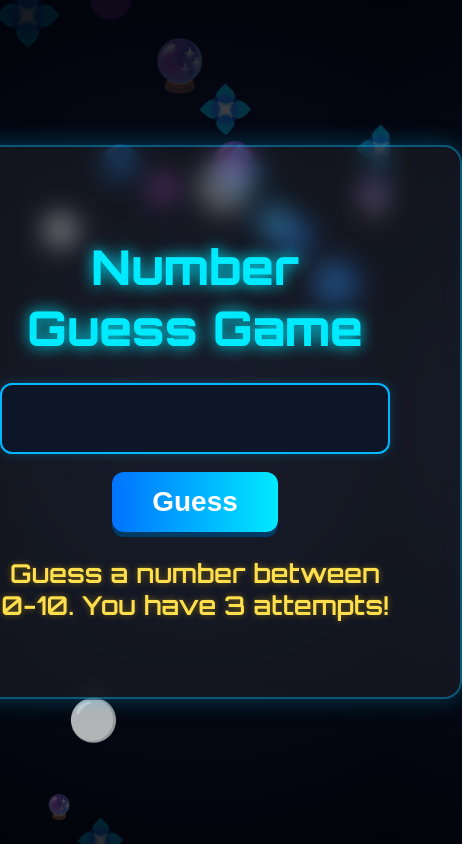
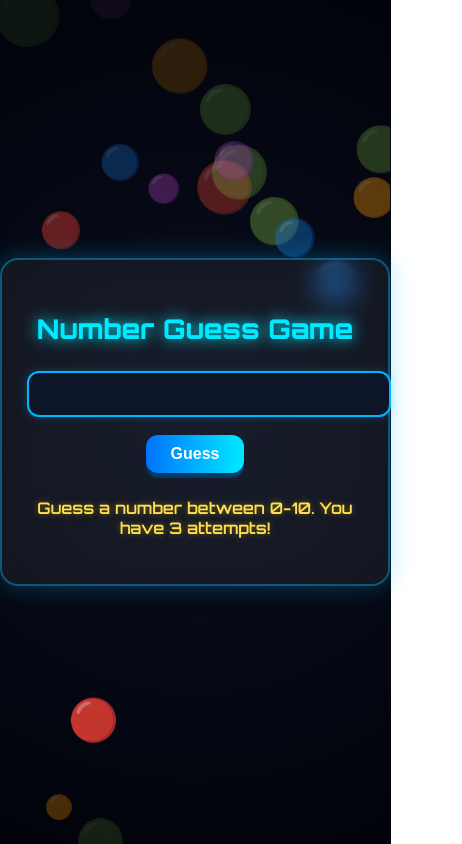
Before and after one commit to NethmiAsinsala/Guess-the-Number, a plain HTML site: page index.html in a window 390 px wide. Shown: the whole page, 462 px wide, since content can reach past the window. Drawn offline with Linux system fonts and the light colour scheme.

```diff
--- a/app.js
+++ b/app.js
@@ -48,9 +48,9 @@ function createBubbles(type) {
 
     let emojis = [];
 
-    if (type === "normal") emojis = ["⚪", "🔵", "🟣", "🔮", "💠"];
-    if (type === "win") emojis = ["🎉", "😀", "🎈", "🥳", "🏆"];
-    if (type === "wrong") emojis = [ "👎", "😭", "❌"];
+    if (type === "normal") emojis = ["🔴", "🔵", "🟣", "🟠", "🟢"];
+    if (type === "win") emojis = ["🎉", "🥳", "🎉", "🥳", "🎉"];
+    if (type === "wrong") emojis = [ "❌", "❌", "❌","❌", "❌"];
 
     for (let i = 0; i < 20; i++) {
         const bubble = document.createElement("div");
--- a/index.html
+++ b/index.html
@@ -3,7 +3,7 @@
 <head>
     <meta charset="UTF-8">
     <meta name="viewport" content="width=device-width, initial-scale=1.0">
-    <title>Ducument</title>
+    <title>Number Guessor</title>
     <link rel="stylesheet" href="style.css">
 </head>
 <body>
--- a/style.css
+++ b/style.css
@@ -11,6 +11,7 @@ body {
     font-family: "Orbitron", sans-serif;
     background: radial-gradient(circle, #0a0f1f, #01030a);
     color: #e0e6ff;
+    overflow: hidden;
 }
 
 /* Game UI container */
@@ -22,11 +23,13 @@ body {
     backdrop-filter: blur(12px);
     box-shadow: 0 0 25px rgba(0, 187, 255, 0.3);
     border: 2px solid rgba(0, 187, 255, 0.4);
+    width: 90%;
+    max-width: 600px;
 }
 
 /* Title */
 h2 {
-    font-size: 48px;
+    font-size: 3rem;
     font-weight: 800;
     margin-bottom: 25px;
     color: #00eaff;
@@ -35,9 +38,10 @@ h2 {
 
 /* Input Field */
 input {
-    padding: 18px;
-    font-size: 26px;
-    width: 350px;
+    padding: 16px;
+    font-size: 1.3rem;
+    width: 80%;
+    max-width: 350px;
     border: 2px solid #00b7ff;
     border-radius: 12px;
     text-align: center;
@@ -57,8 +61,8 @@ input:focus {
 /* Button */
 button {
     margin-top: 18px;
-    padding: 14px 40px;
-    font-size: 28px;
+    padding: 12px 35px;
+    font-size: 1.4rem;
     font-weight: 700;
     border: none;
     border-radius: 12px;
@@ -81,13 +85,14 @@ button:active {
 
 /* Message */
 p {
-    font-size: 26px;
+    font-size: 1.3rem;
     margin-top: 25px;
     font-weight: 600;
     color: #ffdf4d;
     text-shadow: 0 0 6px rgba(255, 200, 0, 0.4);
 }
-/* bubble background */
+
+/* Bubble background */
 #bubbleArea {
     position: fixed;
     top: 0;
@@ -111,3 +116,55 @@ p {
     20% { opacity: 1; }
     100% { transform: translateY(-10vh) scale(1.5); opacity: 0; }
 }
+
+/* 🌐 Responsive Design */
+
+/* Tablets (portrait and landscape) */
+@media (max-width: 992px) {
+    .container {
+        padding: 40px 50px;
+    }
+    h2 {
+        font-size: 2.5rem;
+    }
+    input {
+        font-size: 1.2rem;
+    }
+    button {
+        font-size: 1.2rem;
+        padding: 10px 30px;
+    }
+}
+
+/* Mobile phones */
+@media (max-width: 600px) {
+    .container {
+        width: 90%;
+        padding: 30px 25px;
+    }
+    h2 {
+        font-size: 2rem;
+    }
+    input {
+        width: 100%;
+        font-size: 1rem;
+        padding: 12px;
+    }
+    button {
+        font-size: 1.1rem;
+        padding: 10px 25px;
+    }
+    p {
+        font-size: 1.1rem;
+    }
+}
+
+/* Small mobile screens */
+@media (max-width: 400px) {
+    h2 {
+        font-size: 1.7rem;
+    }
+    input, button, p {
+        font-size: 1rem;
+    }
+}
```
